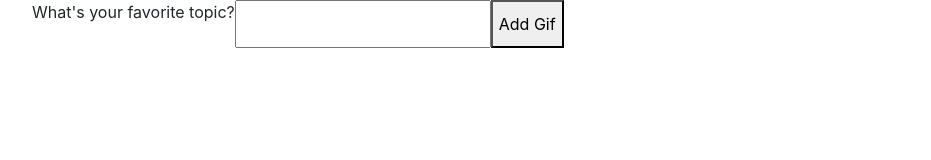
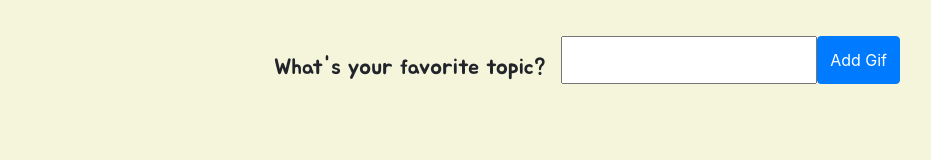
Before and after one commit to NathanNovak/GifTastic, a plain HTML site: page index.html in a window 1280 px wide. Shown: the whole page, without its empty margins (53-984 px from the left). Drawn offline with nearby package versions, Linux system fonts and the light colour scheme.

Commit message:
updated css

```diff
--- a/assets/CSS/styles.css
+++ b/assets/CSS/styles.css
@@ -1,6 +1,17 @@
+
+body{
+    background-color: beige;
+}
+
+p{
+    margin: 0px;
+    font-family: 'Jua', sans-serif;
+    font-size: 22px;
+}
+
 .newButton{
     margin: 10px 5px 5px 0px ;
-
+    justify-content: center;
 }
 
 #gifDiv{
@@ -11,9 +22,6 @@
     flex-wrap: wrap; */
 
     /* justify-content: space-around; */
-
-
-
 }
 .gifImages{
     float: left;
@@ -23,10 +31,10 @@
     padding: 15px;
 }
 
-#gif-view{
-
+.input{
+    justify-content: center;
+    padding: 35px 0px 25px 0px;
 }
-
 
 .container{
     margin-left: 100px;
@@ -34,10 +42,13 @@
     display: grid;
     /* flex-flow: wrap; */
 }
-#button-view{
+#topic-label{
+    margin: 15px 15px 0px 0px;
+}
+.eachGif{
+    float: left;
+    background-color: black;
+    color: aliceblue;
+    font-family: 'Jua', sans-serif;
 
 }
-
-.eachGif{
-    float: left;
-}
--- a/index.html
+++ b/index.html
@@ -7,33 +7,38 @@
   <title>Page Title</title>
   <meta name="viewport" content="width=device-width, initial-scale=1">
   <link rel="stylesheet" type="text/css" media="screen" href="assets/CSS/reset.css" />
+  <link href="https://fonts.googleapis.com/css?family=Jua" rel="stylesheet">
   <link rel="stylesheet" href="https://stackpath.bootstrapcdn.com/bootstrap/4.1.1/css/bootstrap.min.css" integrity="sha384-WskhaSGFgHYWDcbwN70/dfYBj47jz9qbsMId/iRN3ewGhXQFZCSftd1LZCfmhktB"
     crossorigin="anonymous">
   <link rel="stylesheet" type="text/css" media="screen" href="assets/CSS/styles.css" />
 </head>
 
 <body>
-  <div class="container">
+  <div class="container-fluid">
     <div class="row">
-      <!--buttons get added here-->
-      <div id="button-view"></div>
+      <div class="col-md-3"></div>
+      <div class="col-md-6">
+        <!--buttons get added here-->
+        <div id="button-view"></div>
+      </div>
+
     </div>
-    <div class="row">
+    <div class="input row">
       <div>
         <div>
           <form role="form">
-            <div class="form-group row">
-              <label for="input">
+            <div class="row">
+              <label id="topic-label" for="input">
                 <p>What's your favorite topic?</p>
               </label>
               <input id="input" type="text">
-              <button id="submit">Add Gif</button>
+              <button class="btn btn-primary" id="submit">Add Gif</button>
             </div>
           </form>
         </div>
       </div>
     </div>
-  <div class="container-fluid">
+    <div class="container-fluid">
       <div class="row">
         <!-- <div class="gifImages"> -->
         <div id="gifDiv">
```
